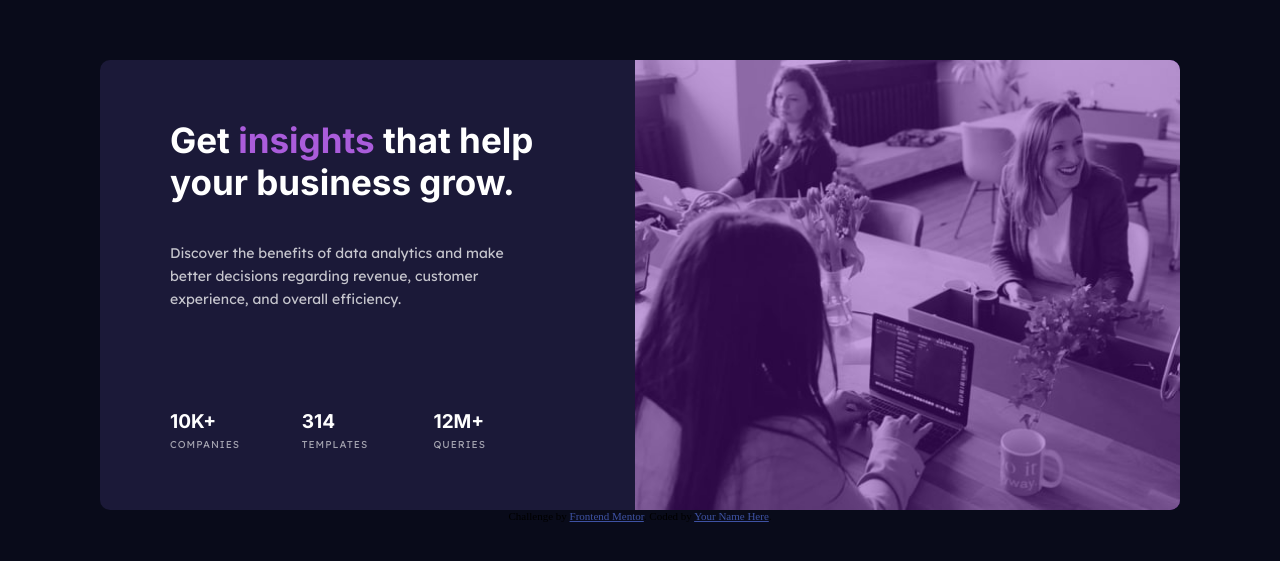
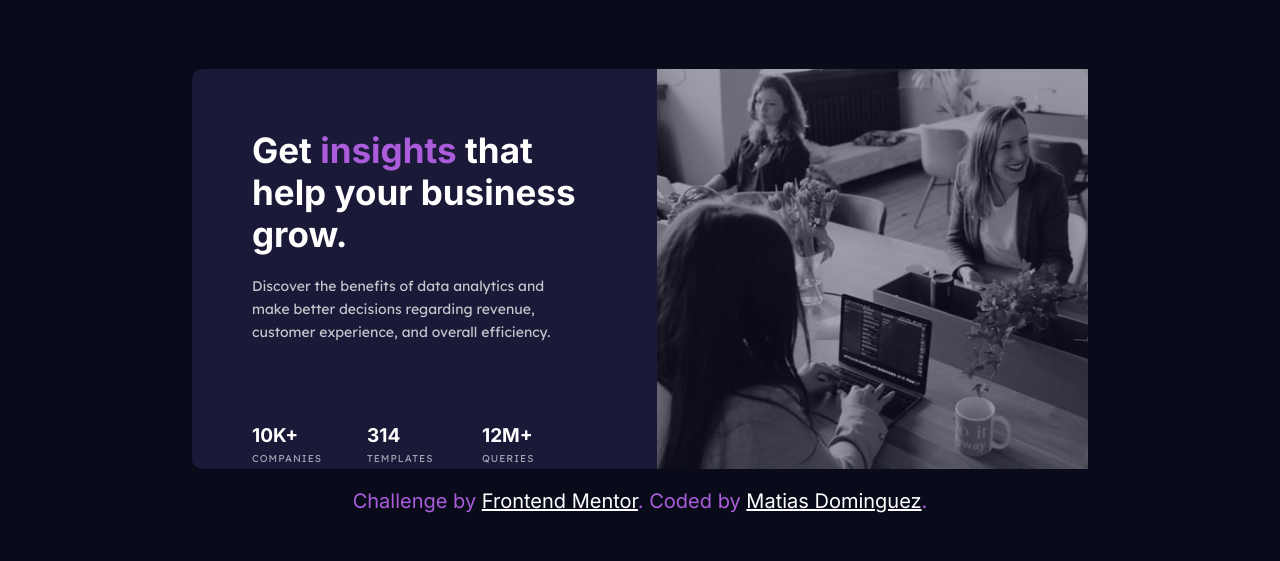
Before and after one commit to kakashii13/Card-component, a website: page index.html in a window 1280 px wide. Shown: the part 109-670 px from the top of the page. Drawn offline with Linux system fonts and the light colour scheme.

Commit message:
finalizo el proyecto

```diff
--- a/Scss/style.scss
+++ b/Scss/style.scss
@@ -11,34 +11,53 @@
   justify-content: center;
   align-items: center;
   background-color: hsl(233, 47%, 7%);
-}
 
   .card__container {
     display: flex;
-  flex-direction: column;
+    flex-direction: column-reverse;
     background-color: hsl(244, 38%, 16%);
     border-radius: 10px;
-  overflow: hidden;
+    // overflow: hidden;
+    width: 100%;
+    height: 100%;
 
     @media screen and (min-width: 375px) {
       display: flex;
       justify-content: space-between;
       flex-direction: row;
+      width: 70%;
+      height: 50%;
     }
 
     .card__text {
-    width: 400px;
+      height: 70%;
+      width: 100%;
+      color: #fff;
+      display: flex;
+      flex-direction: column;
+      // align-items: center;
+      text-align: center;
+
+      @media screen and (min-width: 375px) {
+        width: 40%;
         color: #fff;
         display: flex;
         flex-direction: column;
         justify-content: space-evenly;
-    margin: 20px 70px;
+        margin: 60px 60px;
+        text-align: start;
+      }
 
       .text__one {
         h1 {
           font-family: "Inter", sans-serif;
           font-weight: bold;
           font-size: 35px;
+          margin: 30px 20px;
+
+          @media screen and (min-width: 375px) {
+            margin: 0 0 20px 0;
+          }
 
           span {
             color: hsl(277, 64%, 61%);
@@ -48,22 +67,47 @@
 
       .text__two {
         p {
+          width: 100%;
+          font-family: "Lexend Deca", sans-serif;
+          color: hsla(0, 0%, 100%, 0.75);
+          font-size: 15px;
+          line-height: 25px;
+          margin: 0 0 14px 0;
+          padding: 0 50px;
+
+          @media screen and (min-width: 375px) {
             width: 90%;
             font-family: "Lexend Deca", sans-serif;
             color: hsla(0, 0%, 100%, 0.75);
             font-size: 14px;
             line-height: 23px;
             margin-bottom: 60px;
+            padding: 0;
+          }
         }
       }
 
       .text__three {
         display: flex;
+        flex-direction: column;
+        // height: 30%;
+
+        @media screen and(min-width: 375px) {
+          display: flex;
+          flex-direction: row;
+        }
 
         .stats {
           display: flex;
           flex-direction: column;
           width: 100%;
+          margin: 20px 0;
+
+          @media screen and(min-width: 375px) {
+            display: flex;
+            flex-direction: column;
+            width: 100%;
+          }
 
           span:first-child {
             color: #fff;
@@ -86,10 +130,36 @@
     }
 
     .card__hero {
+      background-image: url(/images/image-header-mobile.jpg);
+      background-repeat: no-repeat;
+      background-position: center;
+      background-size: cover;
+      height: 50%;
+      width: 100%;
+      opacity: 0.6;
       background-color: hsl(276, 80%, 37%);
-    img {
+
+      @media screen and (min-width: 375px) {
+        background-image: url(/images/image-header-desktop.jpg);
+        background-repeat: no-repeat;
+        background-position: center;
+        background-size: cover;
+        height: 100%;
+        width: 50%;
         opacity: 0.6;
-      height: 100%;
+        background-color: hsl(276, 80%, 37%);
       }
     }
   }
+
+  .attribution {
+    font-size: 20px;
+    font-family: "Inter", sans-serif;
+    margin-top: 20px;
+    color: hsl(277, 64%, 61%);
+
+    a {
+      color: #fff;
+    }
+  }
+}
--- a/index.html
+++ b/index.html
@@ -63,16 +63,14 @@
           </p>
         </div>
       </div>
-      <div class="card__hero">
-        <img src="/images/image-header-desktop.jpg" alt="img-hero" />
-      </div>
+      <div class="card__hero"></div>
     </div>
 
     <div class="attribution">
       Challenge by
       <a href="https://www.frontendmentor.io?ref=challenge" target="_blank"
         >Frontend Mentor</a
-      >. Coded by <a href="#">Your Name Here</a>.
+      >. Coded by <a href="#">Matias Dominguez</a>.
     </div>
   </body>
 </html>
```
Also changed, not shown: Css/style.css. Lines whose indentation alone changed are shown as unchanged.
